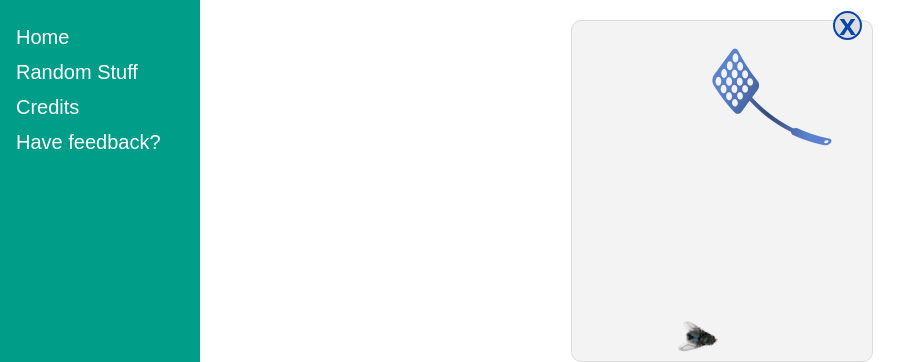
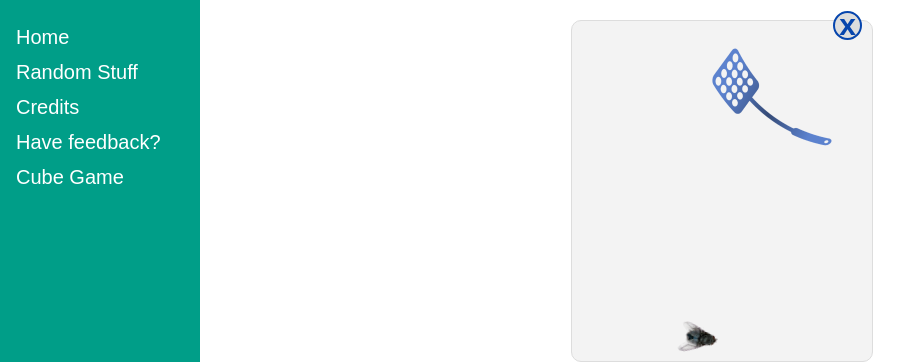
Before and after one commit to Dynosawr/Dynosawr.github.io, a Jekyll site: the page built from swatter/index.md, in a window 1280 px wide. Shown: the top 362 px of the page, without its empty margins (0-919 px from the left). Built offline with Jekyll 4.4.1, drawn with Linux system fonts in a browser that asks for light colours; our own code applies the rules of GitHub Pages for plain Markdown files.

Commit message:
Update default.html

```diff
--- a/_layouts/default.html
+++ b/_layouts/default.html
@@ -20,6 +20,7 @@
 		    <a href="https://github.com/Dynosawr/Dynosawr.github.io/issues/new?assignees=&labels=&template=bug_report.md&title=">Bug report</a>
 		    <a href="https://github.com/Dynosawr/Dynosawr.github.io/issues/new?assignees=&labels=&template=feature_request.md&title=">Feature request</a>
            </div>
+         <a href="{{ site.baseurl }}/cube">Cube Game</a>
     </nav>
 	<main>
       {{ content }}
```
